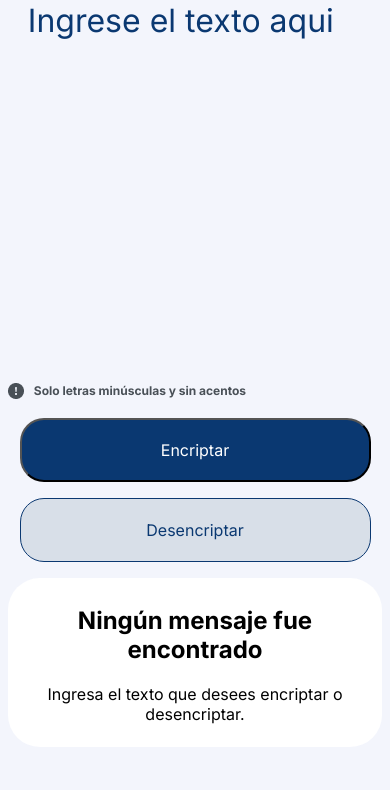
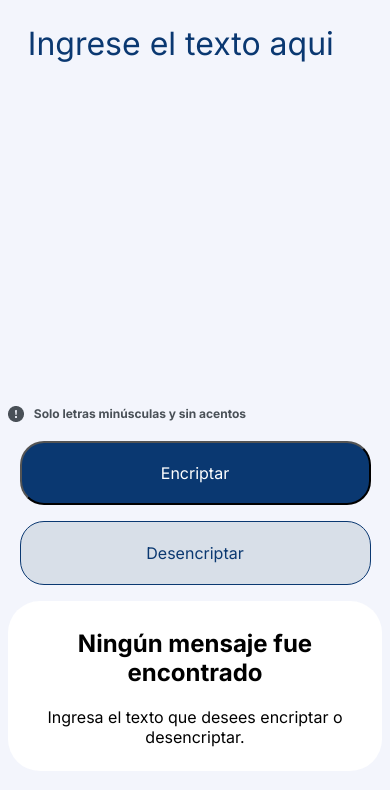
Before and after one commit to bnhdez/Encriptador-Desencriptador-JS, a plain HTML site: page index.html in a window 390 px wide. Shown: the part 95-885 px from the top of the page. Before the commit the page ends 862 px from the top, so only its background shows below. Drawn offline with Linux system fonts and the light colour scheme.

Commit message:
arreglos c ss

```diff
--- a/styles/style.css
+++ b/styles/style.css
@@ -9,8 +9,6 @@ body {
     margin: 0;
 }
 section {
-    /* justify-content: center; */
-    /* align-items: center; */
     width: 100%;
     padding: 1%;
     margin: 0 20%;
@@ -20,10 +18,6 @@ section {
     display: flex;
     justify-content: center;
 
-}
-.logo {
-    /* width: auto; */
-    /* height: 10vh; */
 }
 .interaccion {
     margin: auto;
@@ -138,7 +132,7 @@ p {
         justify-content: center;
         align-items: center;
         height: auto;
-        margin-top: 2%;
+        margin-top: 8%;
     }
     section {
         /* display: flex; */
```
